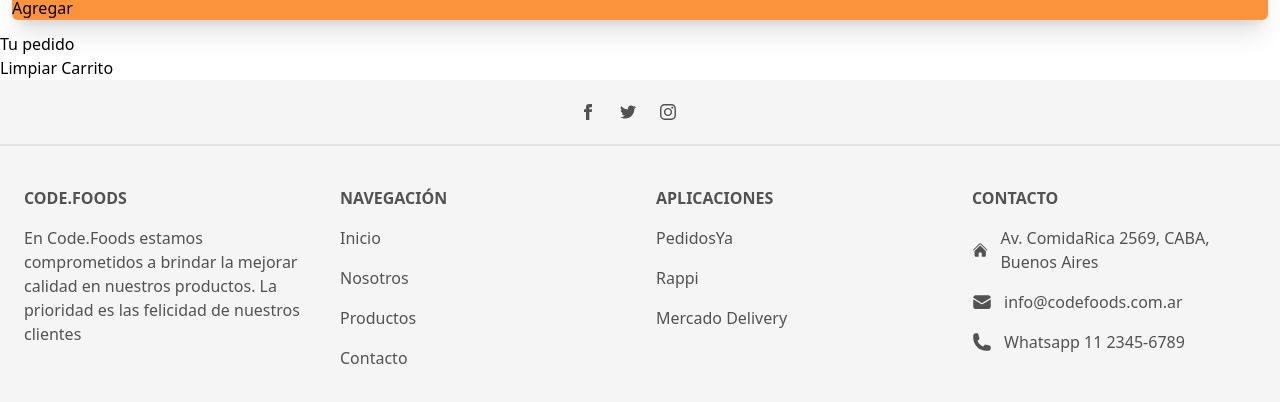
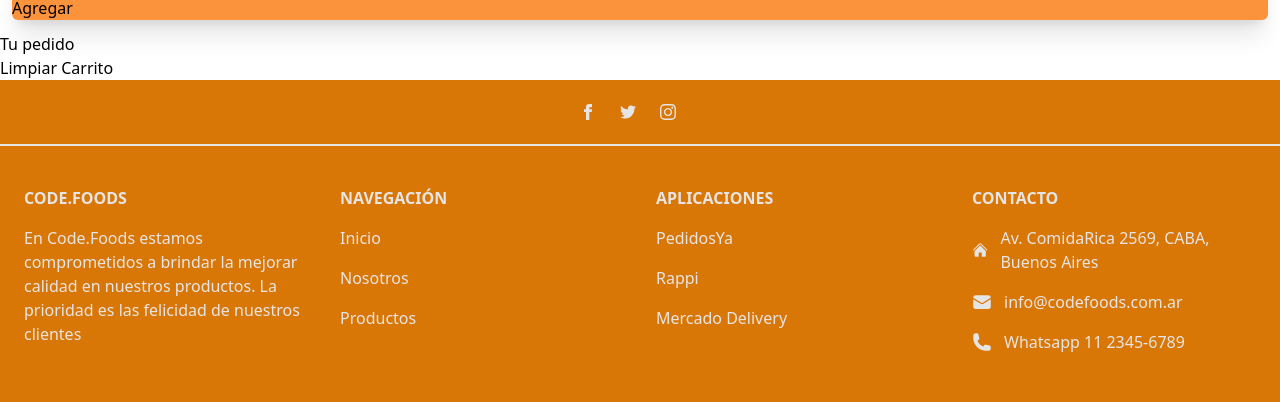
Before and after one commit to RicardoMarcosMartinVelez/fullStack, a Next.js app: page / in a window 1280 px wide. Shown: the part 6014-6416 px from the top of the page. Built offline with nearby package versions, Linux system fonts and the light colour scheme.

Commit message:
footer v0.5

```diff
--- a/src/components/footer/Footer.js
+++ b/src/components/footer/Footer.js
@@ -1,12 +1,12 @@
 const Footer = () => {
     return (
         <div
-            class="bg-neutral-100 text-center text-neutral-600 dark:bg-amber-600 dark:text-neutral-200 lg:text-left">
+            class="bg-amber-600 text-center text-neutral-200 dark:bg-slate-900 dark:text-neutral-200 lg:text-left">
             <div
                 class="flex items-center justify-center border-b-2 border-neutral-200 p-6 dark:border-neutral-500 lg:justify-center">
                 {/*  Social network icons container */}
                 <div class="flex justify-center">
-                <a href="#!" class="mr-6 text-neutral-600 dark:text-neutral-200">
+                <a href="#!" class="mr-6 text-neutral-200 dark:text-neutral-200">
                     <svg
                     xmlns="http://www.w3.org/2000/svg"
                     class="h-4 w-4"
@@ -16,7 +16,7 @@
                         d="M9 8h-3v4h3v12h5v-12h3.642l.358-4h-4v-1.667c0-.955.192-1.333 1.115-1.333h2.885v-5h-3.808c-3.596 0-5.192 1.583-5.192 4.615v3.385z" />
                     </svg>
                 </a>
-                <a href="#!" class="mr-6 text-neutral-600 dark:text-neutral-200">
+                <a href="#!" class="mr-6 text-neutral-200 dark:text-neutral-200">
                     <svg
                     xmlns="http://www.w3.org/2000/svg"
                     class="h-4 w-4"
@@ -26,7 +26,7 @@
                         d="M24 4.557c-.883.392-1.832.656-2.828.775 1.017-.609 1.798-1.574 2.165-2.724-.951.564-2.005.974-3.127 1.195-.897-.957-2.178-1.555-3.594-1.555-3.179 0-5.515 2.966-4.797 6.045-4.091-.205-7.719-2.165-10.148-5.144-1.29 2.213-.669 5.108 1.523 6.574-.806-.026-1.566-.247-2.229-.616-.054 2.281 1.581 4.415 3.949 4.89-.693.188-1.452.232-2.224.084.626 1.956 2.444 3.379 4.6 3.419-2.07 1.623-4.678 2.348-7.29 2.04 2.179 1.397 4.768 2.212 7.548 2.212 9.142 0 14.307-7.721 13.995-14.646.962-.695 1.797-1.562 2.457-2.549z" />
                     </svg>
                 </a>
-                <a href="#!" class="mr-6 text-neutral-600 dark:text-neutral-200">
+                <a href="#!" class="mr-6 text-neutral-200 dark:text-neutral-200">
                     <svg
                     xmlns="http://www.w3.org/2000/svg"
                     class="h-4 w-4"
@@ -39,10 +39,10 @@
                 </div>
             </div>
 
-            {/*<!-- Main container div: holds the entire content of the footer, including four sections (Tailwind Elements, Products, Useful links, and Contact), with responsive styling and appropriate padding/margins. -->*/}
+            {/* Main container div */}
             <div class="mx-6 py-10 text-center md:text-left">
                 <div class="grid-1 grid gap-8 md:grid-cols-2 lg:grid-cols-4">
-                {/*<!-- Tailwind Elements section -->*/}
+                {/* Tailwind Elements section */}
                     <div class="">
                         <h6
                         class="mb-4 flex items-center justify-center font-semibold uppercase md:justify-start">
@@ -53,56 +53,51 @@
                         en nuestros productos. La prioridad es las felicidad de nuestros clientes
                         </p>
                     </div>
-                {/*<!-- Products section -->*/}
+                    {/* Section Navegación */}
                     <div class="">
                         <h6
                         class="mb-4 flex justify-center font-semibold uppercase md:justify-start">
                         Navegación
                         </h6>
                         <p class="mb-4">
-                    <a href="#!" class="text-neutral-600 dark:text-neutral-200"
+                        <a href="#!" class="text-neutral-200 dark:text-neutral-200"
                             >Inicio</a
                         >
                         </p>
                         <p class="mb-4">
-                    <a href="#!" class="text-neutral-600 dark:text-neutral-200"
+                        <a href="#!" class="text-neutral-200 dark:text-neutral-200"
                             >Nosotros</a
                         >
                         </p>
                         <p class="mb-4">
-                    <a href="#!" class="text-neutral-600 dark:text-neutral-200"
+                        <a href="#!" class="text-neutral-200 dark:text-neutral-200"
                             >Productos</a
                         >
                         </p>
-                    <p>
-                    <a href="#!" class="text-neutral-600 dark:text-neutral-200"
-                        >Contacto</a
-                    >
-                    </p>
                     </div>
-                {/*<!-- Useful links section -->*/}
+                    {/* Section Aplicaciones*/}
                     <div class="">
                         <h6
                         class="mb-4 flex justify-center font-semibold uppercase md:justify-start">
                         Aplicaciones
                         </h6>
                         <p class="mb-4">
-                    <a href="#!" class="text-neutral-600 dark:text-neutral-200"
+                        <a href="#!" class="text-neutral-200 dark:text-neutral-200"
                             >PedidosYa</a
                         >
                         </p>
                         <p class="mb-4">
-                    <a href="#!" class="text-neutral-600 dark:text-neutral-200"
+                        <a href="#!" class="text-neutral-200 dark:text-neutral-200"
                             >Rappi</a
                         >
                         </p>
                         <p class="mb-4">
-                    <a href="#!" class="text-neutral-600 dark:text-neutral-200"
+                        <a href="#!" class="text-neutral-200 dark:text-neutral-200"
                             >Mercado Delivery</a
                         >
                         </p>
                     </div>
-                {/*<!-- Contact section -->*/}
+                    {/* Contacto section */}
                     <div>
                     <h6
                     class="mb-4 flex justify-center font-semibold uppercase md:justify-start">
```
Lines whose indentation alone changed are shown as unchanged.
